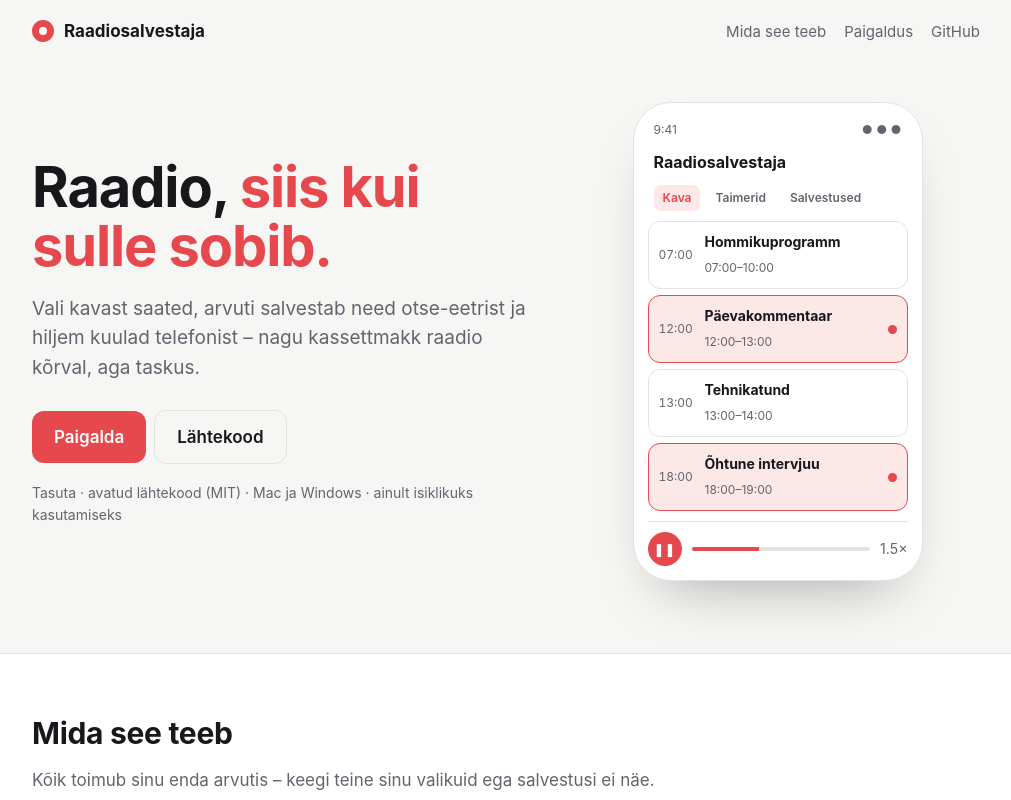
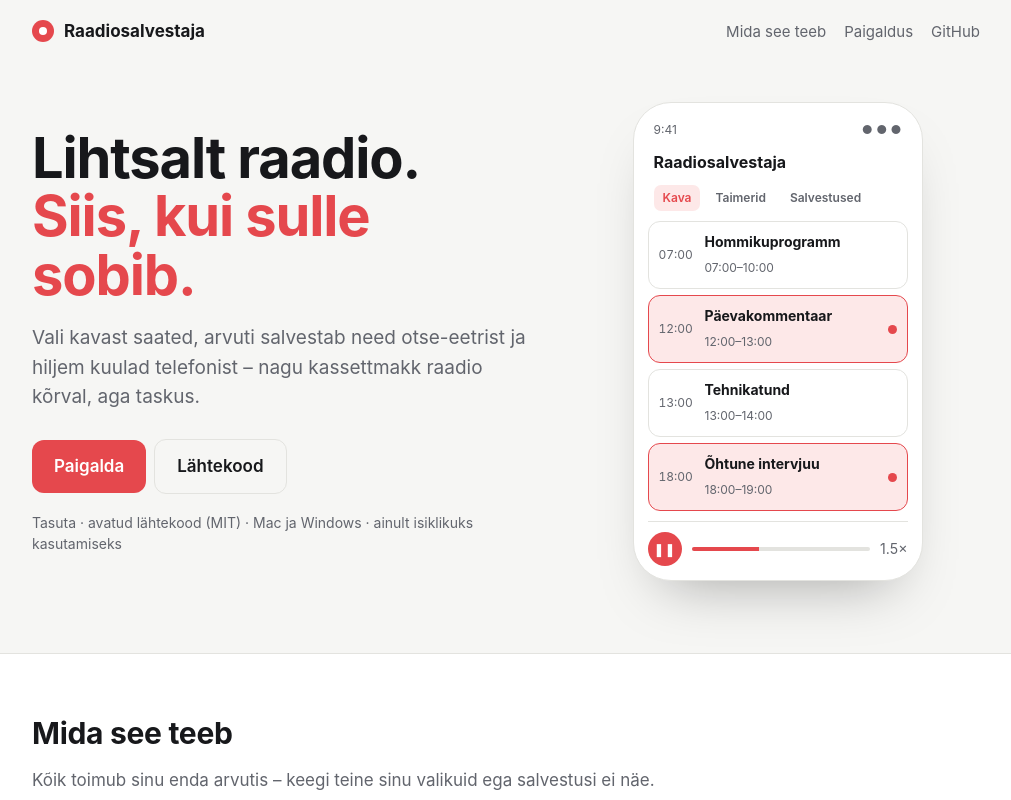
Before and after one commit to pilvre/raadio, a plain HTML site: page site/index.html in a window 1280 px wide. Shown: the top 800 px of the page, without its empty margins (134-1145 px from the left). Drawn offline with Linux system fonts and the light colour scheme.

Commit message:
Maandumisleht: pealkiri ja märkus

```diff
--- a/site/index.html
+++ b/site/index.html
@@ -124,7 +124,7 @@
 
   <div class="hero">
     <div>
-      <h1>Raadio, <em>siis kui sulle sobib.</em></h1>
+      <h1>Lihtsalt raadio. <em>Siis, kui sulle sobib.</em></h1>
       <p class="lead">Vali kavast saated, arvuti salvestab need otse-eetrist ja hiljem kuulad telefonist – nagu kassettmakk raadio kõrval, aga taskus.</p>
       <a class="cta" href="#paigaldus">Paigalda</a><a class="cta ghost" href="https://github.com/pilvre/raadio">Lähtekood</a>
       <div class="meta">Tasuta · avatud lähtekood (MIT) · Mac ja Windows · ainult isiklikuks kasutamiseks</div>
@@ -214,6 +214,7 @@
       <p>Salvestamine toimub sinu arvutis, mitte pilves – nii jäävad valikud ja salvestused sulle. Arvuti võib olla lukus, aga mitte unerežiimis.</p></details>
 
     <div class="note" style="margin-top:28px">
+      <p style="margin:0 0 10px">Selle lehe koodi on kirjutanud sõbralik AI-agent nõudliku inimese juhendamisel. Kui sul on erisoove või tagasisidet, siis pigem ära kiirusta nende esitamisega.</p>
       <b>Ainult isiklikuks kasutamiseks.</b> Raadiosalvestaja salvestab jaamade vabalt edastatavat otse-eetrit sinu enda arvutisse – nagu raadiost lindistamine. See ei ole ühegi raadiojaama ametlik tööriist ega nendega seotud. Salvestused on autoriõigusega kaitstud: ära jaga neid ega tee lehte avalikuks. Tööriist on avatud lähtekoodiga ja tuleb ilma garantiita; kasutad omal vastutusel.
     </div>
   </div>
```
Also changed, not shown: 1 other file.
